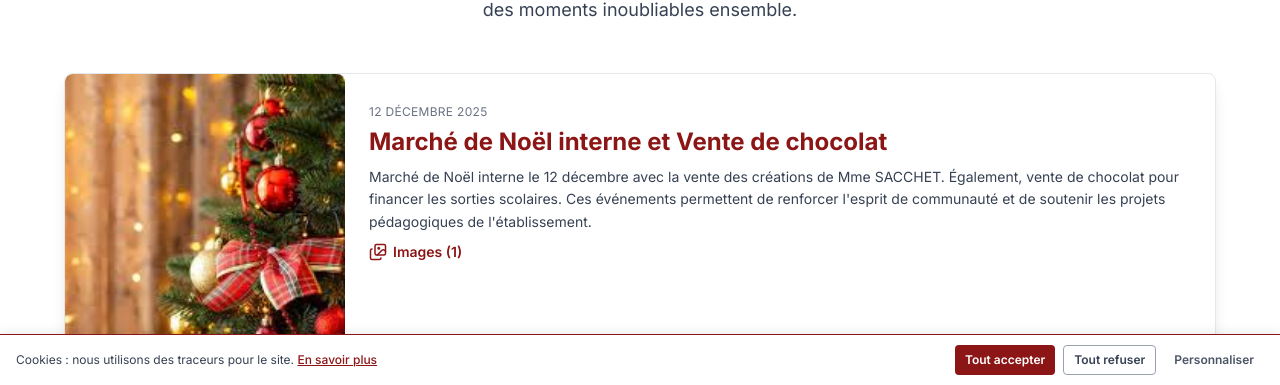
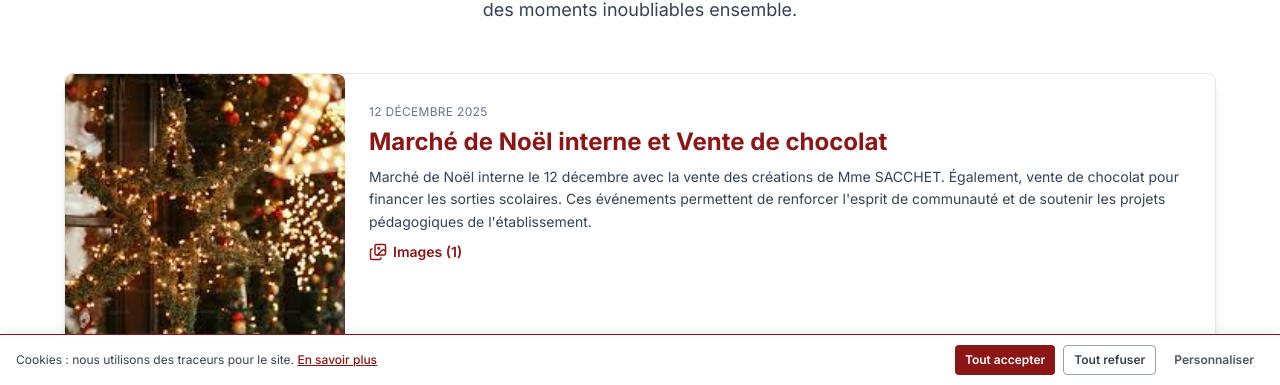
Before and after one commit to Dev-Wtz/site-recollets-final, a Next.js app: page /activites/animation in a window 1280 px wide. Shown: the part 415-800 px from the top of the page. Built offline with nearby package versions, Linux system fonts and the light colour scheme; no server answers.

Commit message:
Animation: image Marche de Noel remplacee par Marche_de_noel.jpg
Made-with: Cursor

```diff
--- a/app/activites/animation/page.tsx
+++ b/app/activites/animation/page.tsx
@@ -42,7 +42,7 @@ export default function AnimationPage() {
       titre: 'Marché de Noël interne et Vente de chocolat',
       date: '12 Décembre 2025',
       dateSort: parseDate('12 Décembre 2025'),
-      image: '/decoration.jpeg',
+      image: '/Marche_de_noel.jpg',
       texte: 'Marché de Noël interne le 12 décembre avec la vente des créations de Mme SACCHET. Également, vente de chocolat pour financer les sorties scolaires. Ces événements permettent de renforcer l\'esprit de communauté et de soutenir les projets pédagogiques de l\'établissement.',
     },
     {
```
Also changed, not shown: public/Marche_de_noel.jpg (added).
